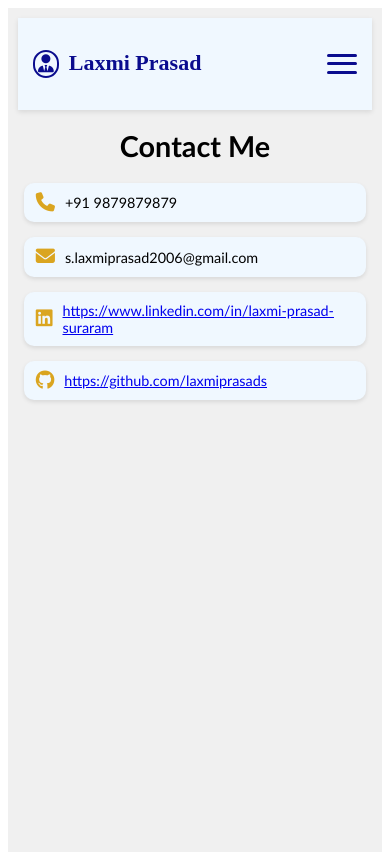
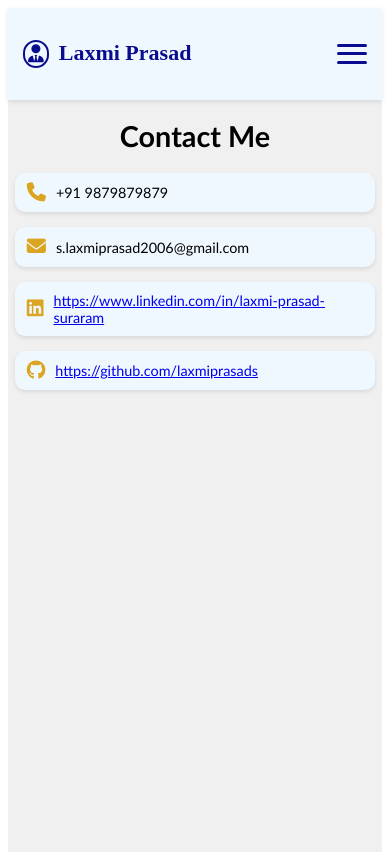
Before and after one commit to laxmiprasads/Portfolio, a React (Vite) app: page /contactme in a window 390 px wide. Built offline with nearby package versions, Linux system fonts and the light colour scheme.

Commit message:
project done

```diff
--- a/src/components/contactme/contactme.css
+++ b/src/components/contactme/contactme.css
@@ -41,9 +41,6 @@
 
 /* For screens smaller than 768px (e.g., tablets and large phones) */
 @media (max-width: 768px) {
-  .contactmepage {
-    padding: 15px;
-  }
   .contactmedetails {
     width: 60%; /* Make detail boxes take more width */
     max-width: none; /* Remove max-width constraint for full responsiveness */
@@ -61,9 +58,6 @@
 
 /* For screens smaller than 480px (e.g., mobile phones) */
 @media (max-width: 480px) {
-  .contactmepage {
-    padding: 10px;
-  }
   .contactmeheading {
     font-size: 1.8rem; /* Adjust heading size for mobile */
     margin-bottom: 20px;
```
